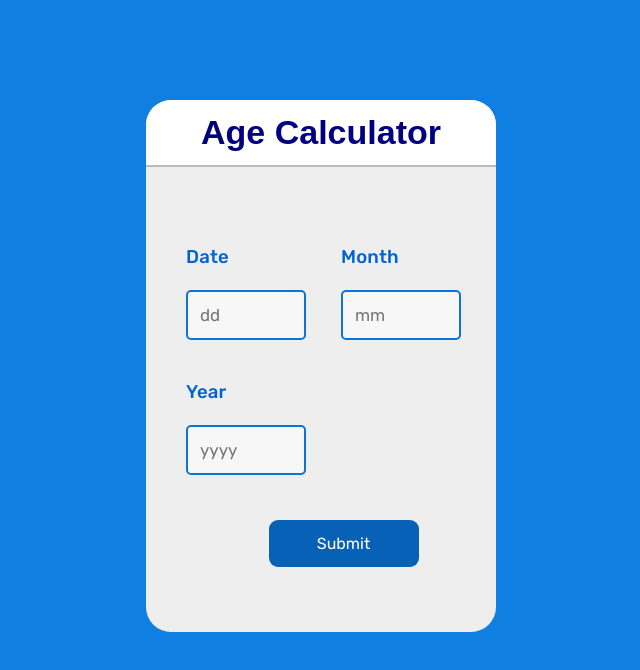
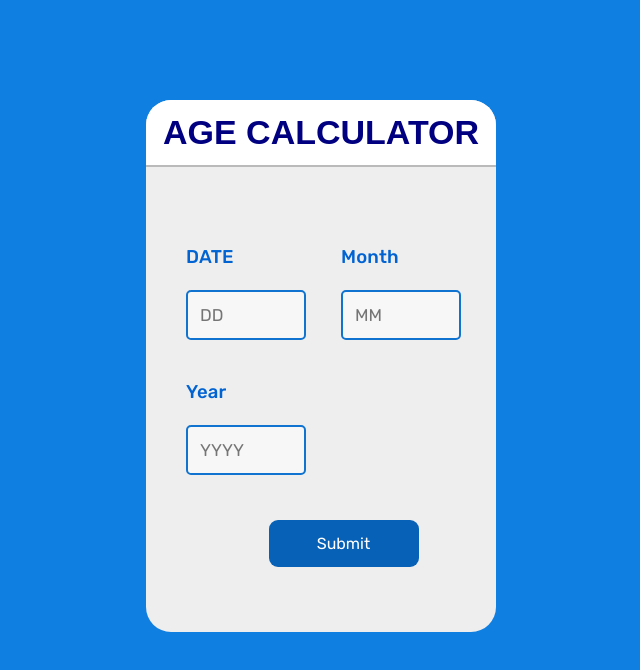
Before and after one commit to Mclawrenceco/work-free, a plain HTML site: page index.html in a window 1280 px wide. Shown: the whole page, without its empty margins (319-959 px from the left). Drawn offline with Linux system fonts and the light colour scheme.

Commit message:
Update index.html

```diff
--- a/index.html
+++ b/index.html
@@ -12,15 +12,15 @@
       <form>
         <div class="base">
           <div class="enter">
-            <h4>Age Calculator</h4>
+            <h4>AGE CALCULATOR</h4>
           </div>
           <div class="block">
-            <p class="title">Date</p>
+            <p class="title">DATE</p>
             <input
               type="text"
               name="date"
               id="date"
-              placeholder="dd"
+              placeholder="DD"
               required="required"
               minlength="1"
               maxlength="2"
@@ -32,7 +32,7 @@
               type="text"
               name="month"
               id="month"
-              placeholder="mm"
+              placeholder="MM"
               required="required"
               minlength="1"
               maxlength="2"
@@ -44,7 +44,7 @@
               type="text"
               name="year"
               id="year"
-              placeholder="yyyy"
+              placeholder="YYYY"
               required="required"
               minlength="4"
               maxlength="4"
```
